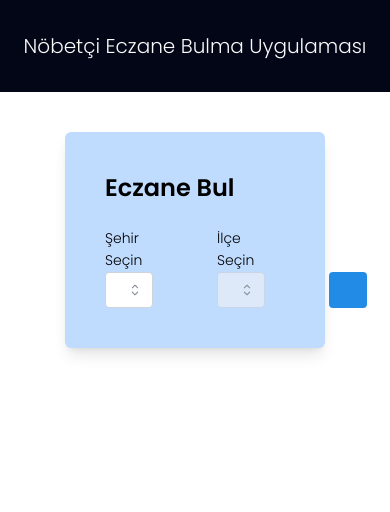
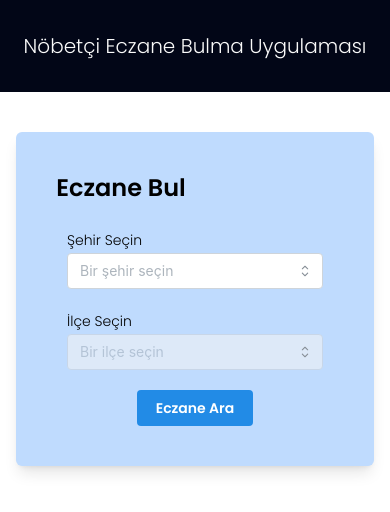
Before and after one commit to kadirbasyigit/pharmacy-on-duty, a React (Vite) app: page / in a window 390 px wide. Shown: the top 512 px of the page. Built offline with nearby package versions, Linux system fonts and the light colour scheme.

Commit message:
Enhance responsiveness across various screen sizes

```diff
--- a/src/components/PharmacyList.tsx
+++ b/src/components/PharmacyList.tsx
@@ -43,7 +43,7 @@ const PharmacyList = ({ province, district }: PharmacyListProps) => {
     );
 
   return (
-    <ul className="w-2/3 mx-auto p-10 mt-10 text-neutral-200 grid grid-cols-2 gap-14">
+    <ul className="w-11/12 md:w-2/4 xl:w-2/3 mx-auto p-0 xl:p-10 mt-10 text-neutral-200 grid xl:grid-cols-2 gap-5 xl:gap-14">
       {data?.map(pharmacy => {
         const startDate = pharmacy.pharmacyDutyStart;
         const isoStringFormattedStartDate = startDate.replace(' ', 'T');
--- a/src/components/ProvinceDistrictSelect.tsx
+++ b/src/components/ProvinceDistrictSelect.tsx
@@ -48,18 +48,18 @@ export default function ProvinceDistrictSelect({
   };
 
   return (
-    <div className="w-2/3 mx-auto p-10 bg-blue-200 mt-10 rounded-md shadow-lg">
+    <div className="w-11/12 xl:w-2/3 mx-auto p-10 bg-blue-200 mt-10 rounded-md shadow-lg">
       <h3 className="font-bold text-2xl mb-6">Eczane Bul</h3>
-      <div className="flex gap-16">
+      <div className="flex flex-col gap-5 lg:flex-row lg:gap-16">
         <Select
-          className="w-64"
+          className="w-64 mx-auto"
           label="Şehir Seçin"
           placeholder="Bir şehir seçin"
           data={provinceData.map((location: Province) => location.province)}
           onChange={handleProvinceChange}
         />
         <Select
-          className="w-64"
+          className="w-64 mx-auto"
           label="İlçe Seçin"
           placeholder="Bir ilçe seçin"
           data={districts}
@@ -67,7 +67,7 @@ export default function ProvinceDistrictSelect({
           onChange={handleDistrictChange}
           value={selectedDistrict}
         />
-        <Button className="self-end" onClick={getLocation}>
+        <Button className="self-end mx-auto lg:mx-0" onClick={getLocation}>
           Eczane Ara
         </Button>
       </div>
```
Also changed, not shown: 2 other files (tests, documents, lock files or other folders).
